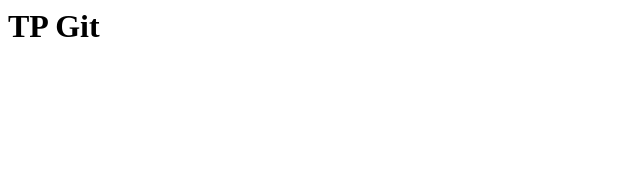
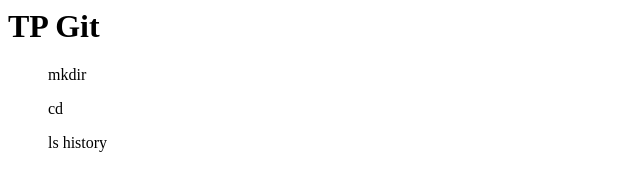
Before and after one commit to wuyuyu/TPGit, a plain HTML site: page index.html in a window 1280 px wide. Shown: the whole page, without its empty margins (0-640 px from the left). Drawn offline with Linux system fonts and the light colour scheme.

Commit message:
page d'accueil

```diff
--- a/index.html
+++ b/index.html
@@ -1,3 +1,13 @@
 <html>
 <h1>TP Git</h1>
+<ul>
+    <l1>mkdir</l1>
+</ul>
+<ul>
+    <l1>cd</l1>
+</ul>
+<ul>
+    <l1>ls</l1>
+    <l1>history</l1>
+</ul>
 </html>
```
